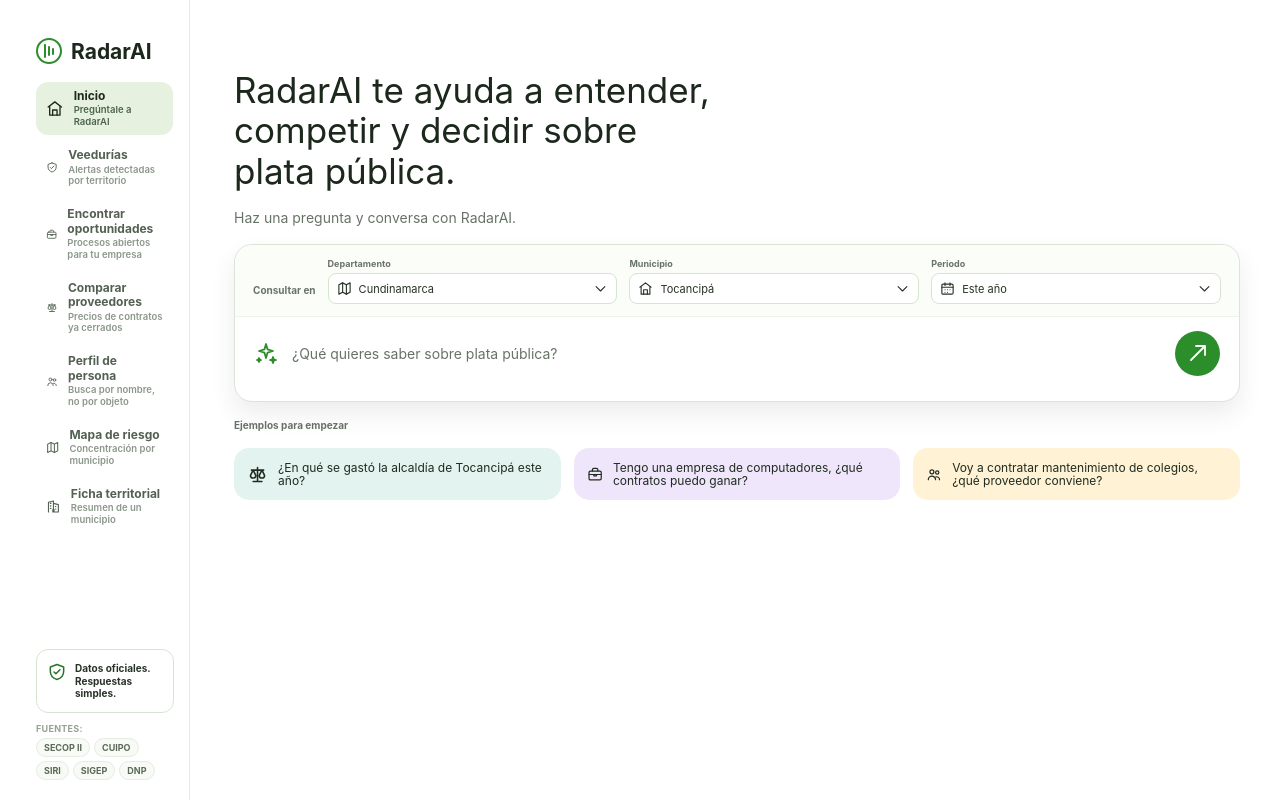
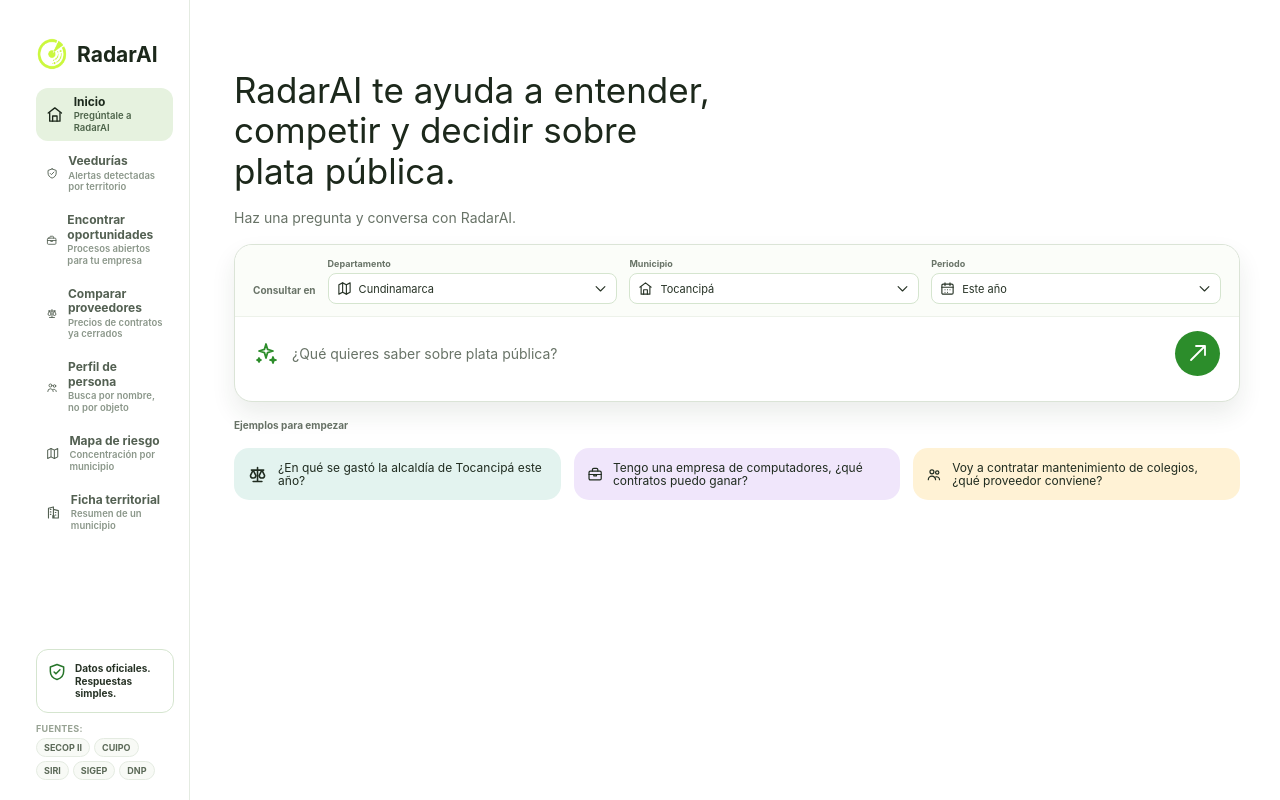
Before and after one commit to edgigarcia8908/RadarAI, a React (Vite) app in the folder frontend/: page / in a window 1280 px wide. Built offline with nearby package versions, Linux system fonts and the light colour scheme.

Commit message:
feat: integrate logo into frontend sidebar and update README with project docs

```diff
--- a/frontend/src/components/compare/CompararProveedoresView.tsx
+++ b/frontend/src/components/compare/CompararProveedoresView.tsx
@@ -88,7 +88,7 @@ export default function CompararProveedoresView({ onNavigate, onTerritorioChange
     <div className="compare-page">
       <aside className="compare-sidebar">
         <div className="home-brand" aria-label="RadarAI">
-          <span className="home-brand-mark"><span /><span /><span /></span>
+          <img src="/logo.png" alt="RadarAI logo" className="home-brand-logo" />
           <span>RadarAI</span>
         </div>
         <nav className="home-nav" aria-label="Navegación principal">
--- a/frontend/src/components/home/HomeView.tsx
+++ b/frontend/src/components/home/HomeView.tsx
@@ -42,7 +42,7 @@ export default function HomeView({ onNavigate }: HomeViewProps) {
     <div className="home-layout">
       <aside className="home-sidebar">
         <div className="home-brand" aria-label="RadarAI">
-          <span className="home-brand-mark"><span /><span /><span /></span>
+          <img src="/logo.png" alt="RadarAI logo" className="home-brand-logo" />
           <span>RadarAI</span>
         </div>
 
--- a/frontend/src/components/map/MapaRiesgoView.tsx
+++ b/frontend/src/components/map/MapaRiesgoView.tsx
@@ -29,7 +29,7 @@ export default function MapaRiesgoView({ onNavigate }: MapRiskViewProps) {
     <div className="map-page">
       <aside className="map-sidebar">
         <div className="home-brand" aria-label="RadarAI">
-          <span className="home-brand-mark"><span /><span /><span /></span>
+          <img src="/logo.png" alt="RadarAI logo" className="home-brand-logo" />
           <span>RadarAI</span>
         </div>
         <nav className="home-nav" aria-label="Navegación principal">
--- a/frontend/src/components/navigation/SecondaryViewShell.tsx
+++ b/frontend/src/components/navigation/SecondaryViewShell.tsx
@@ -15,7 +15,7 @@ export default function SecondaryViewShell({ activeTarget, children, onNavigate
     <div className="secondary-page">
       <aside className="secondary-sidebar">
         <div className="home-brand" aria-label="RadarAI">
-          <span className="home-brand-mark"><span /><span /><span /></span>
+          <img src="/logo.png" alt="RadarAI logo" className="home-brand-logo" />
           <span>RadarAI</span>
         </div>
         <nav className="home-nav" aria-label="Navegación principal">
--- a/frontend/src/components/opportunities/OportunidadesView.tsx
+++ b/frontend/src/components/opportunities/OportunidadesView.tsx
@@ -94,7 +94,7 @@ export default function OportunidadesView({ onNavigate, onTerritorioChange }: Op
     <div className="opportunities-page">
       <aside className="opportunities-sidebar">
         <div className="home-brand" aria-label="RadarAI">
-          <span className="home-brand-mark"><span /><span /><span /></span>
+          <img src="/logo.png" alt="RadarAI logo" className="home-brand-logo" />
           <span>RadarAI</span>
         </div>
         <nav className="home-nav" aria-label="Navegación principal">
--- a/frontend/src/index.css
+++ b/frontend/src/index.css
@@ -109,31 +109,11 @@ body {
   line-height: 1;
 }
 
-.home-brand-mark {
-  display: flex;
-  align-items: center;
-  justify-content: center;
-  gap: 2px;
-  width: 26px;
-  height: 26px;
-  border: 2px solid #2c8d2b;
-  border-radius: 50%;
-}
-
-.home-brand-mark span {
-  display: block;
-  width: 2px;
-  height: 10px;
-  border-radius: 2px;
-  background: #2c8d2b;
-}
-
-.home-brand-mark span:first-child {
-  height: 14px;
-}
-
-.home-brand-mark span:last-child {
-  height: 7px;
+.home-brand-logo {
+  width: 32px;
+  height: 32px;
+  object-fit: contain;
+  border-radius: 6px;
 }
 
 .home-nav {
@@ -1164,9 +1144,9 @@ body {
   font-size: 20px;
 }
 
-.understand-sidebar .home-brand-mark {
-  width: 26px;
-  height: 26px;
+.understand-sidebar .home-brand-logo {
+  width: 32px;
+  height: 32px;
 }
 
 .understand-sidebar .home-nav {
```
Also changed, not shown: frontend/public/logo.png (added), 2 other files (tests, documents, lock files or other folders).
